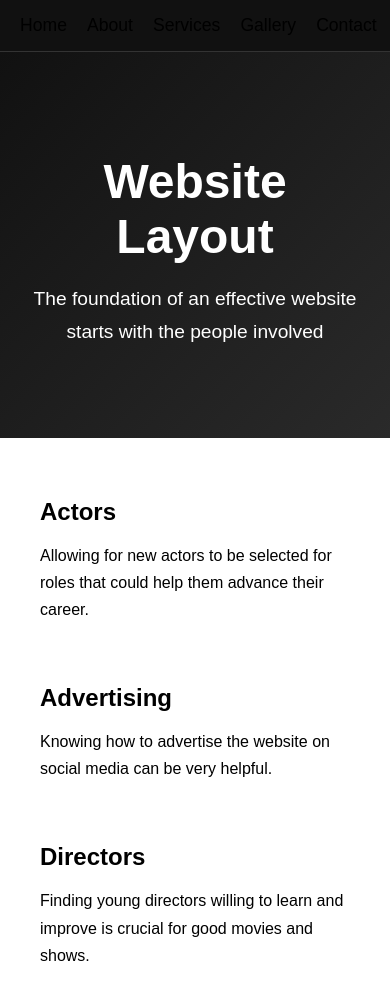
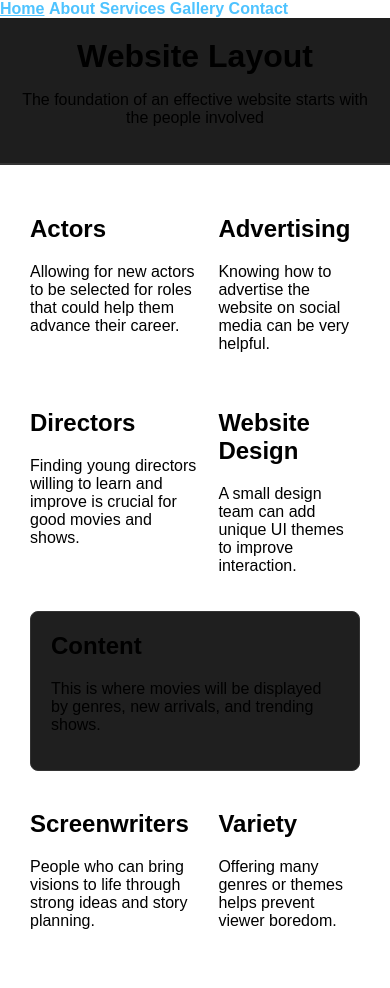
Before and after one commit to KylerReed/KylerReed.github.io, a plain HTML site: page index.html in a window 390 px wide. Shown: the top 988 px of the page. Drawn offline with Linux system fonts and the light colour scheme.

Commit message:
style.css

```diff
--- a/style.css
+++ b/style.css
@@ -1,113 +1,104 @@
-website/
-│
-├── index.html
-├── about.html
-├── services.html
-├── gallery.html
-├── contact.html
-│
-└── styles.css
+:root {
+  --bg-dark: #121212;
+  --bg-light: #f5f5f5;
 
+  --text-dark: #ffffff;
+  --text-light: #1a1a1a;
 
-
-:root {
-    --bg-dark: #0f0f0f;
-    --bg-light: #1a1a1a;
-    --bg-hover: #222;
-    --accent: #4e9af1;
-    --text-light: #f5f5f5;
-    --text-muted: #b6b6b6;
-    --border-color: #333;
-    --radius: 10px;
+  --accent: #4ec3ff;
 }
 
-
-body {
-    font-family: Arial, sans-serif;
-    margin: 0;
-    background-color: var(--bg-dark);
-    color: var(--text-light);
+/* ----- Light/Dark Theme Toggles ----- */
+body.dark {
+  background: var(--bg-dark);
+  color: var(--text-dark);
 }
 
-h1, h2, h3 {
-    font-weight: 600;
-    margin-bottom: 10px;
-    color: var(--text-light);
+body.light {
+  background: var(--bg-light);
+  color: var(--text-light);
 }
 
-p {
-    line-height: 1.7;
-    color: var(--text-muted);
+/* Smooth transitions */
+body {
+  font-family: Arial, sans-serif;
+  transition: background 0.3s, color 0.3s;
+  margin: 0;
 }
 
-.hero {
-    background: linear-gradient(135deg, #111, #2a2a2a);
-    color: white;
-    text-align: center;
-    padding: 70px 20px;
-    border-bottom: 2px solid var(--accent);
+/* ----- Header + Navigation ----- */
+header {
+  background: #1e1e1e;
+  padding: 20px;
+  text-align: center;
+  border-bottom: 2px solid #333;
 }
 
-.hero h1 {
-    font-size: 3rem;
+header h1 {
+  margin: 0;
 }
 
-.hero p {
-    font-size: 1.2rem;
-    color: var(--text-muted);
+nav ul {
+  list-style: none;
+  padding: 0;
+  margin: 15px 0 0;
+  display: flex;
+  justify-content: center;
+  gap: 20px;
 }
 
-.nav {
-    background-color: #111;
-    padding: 15px 20px;
-    display: flex;
-    gap: 20px;
-    border-bottom: 1px solid #333;
+nav a {
+  color: var(--accent);
+  text-decoration: none;
+  font-weight: bold;
 }
 
-.nav a {
-    color: var(--text-light);
-    text-decoration: none;
-    font-size: 1.1rem;
-    transition: 0.2s ease;
+nav a:hover {
+  text-decoration: underline;
 }
 
-.nav a:hover {
-    color: var(--accent);
+/* ----- Theme Toggle Button ----- */
+#theme-toggle {
+  background: var(--accent);
+  border: none;
+  color: black;
+  padding: 8px 14px;
+  border-radius: 5px;
+  cursor: pointer;
+  font-weight: bold;
+  margin-top: 10px;
+  transition: 0.3s;
 }
 
+#theme-toggle:hover {
+  opacity: 0.8;
+}
 
-
-
-
+/* ----- Content Layout ----- */
 .grid {
-    display: grid;
-    grid-template-columns: repeat(3, 1fr);
-    gap: 25px;
-    padding: 40px;
+  display: grid;
+  gap: 20px;
+  padding: 30px;
 }
 
 .content-box {
-    background-color: var(--bg-light);
-    padding: 25px;
-    border-radius: var(--radius);
-    border: 1px solid #3b3b3b;
-    transition: 0.3s ease;
-    grid-column: span 2;
+  background: #1f1f1f;
+  padding: 20px;
+  border-radius: 8px;
+  border: 1px solid #333;
+  grid-column: span 2;
 }
 
-
-.content-box:hover {
-    border-color: var(--accent);
-    transform: scale(1.01);
+.content-box h2 {
+  margin-top: 0;
 }
 
-@media (max-width: 700px) {
-    .grid {
-        grid-template-columns: 1fr;
-    }
-
-    .content-box {
-        grid-column: span 1;
-    }
+/* ----- Footer ----- */
+footer {
+  background: #1e1e1e;
+  color: var(--text-dark);
+  text-align: center;
+  padding: 15px;
+  border-top: 2px solid #333;
+  margin-top: 40px;
 }
```
